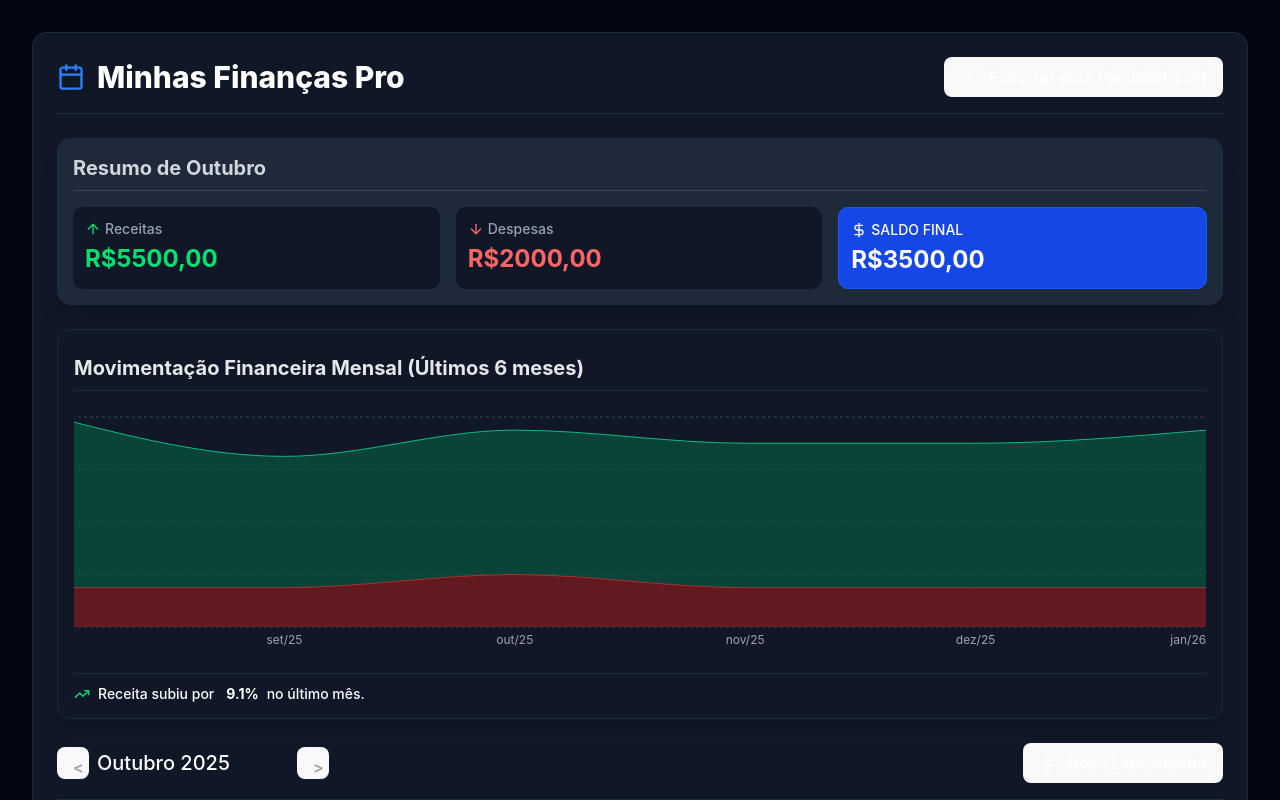
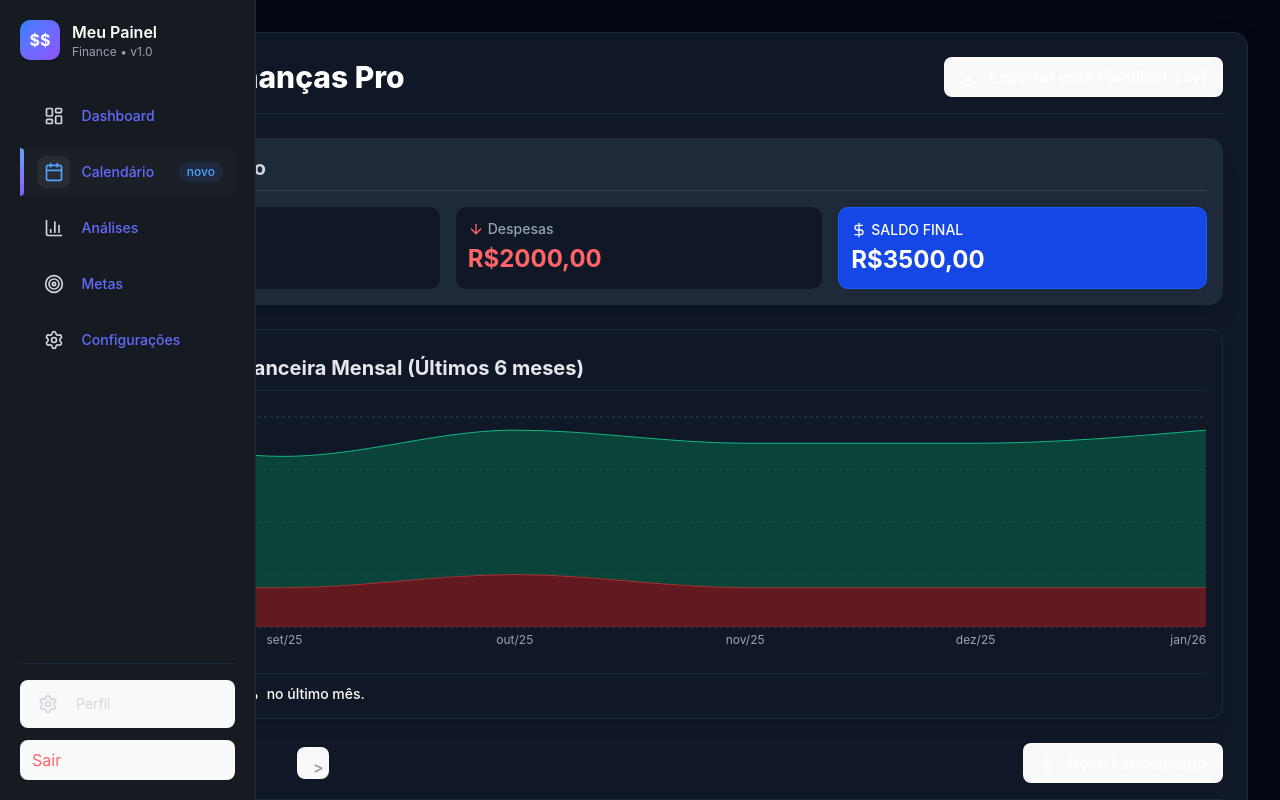
Before and after one commit to allansf29/expenses, a React (Vite) app: page /calendar in a window 1280 px wide. Shown: the top 800 px of the page. Built offline with nearby package versions, Linux system fonts and the light colour scheme.

Commit message:
Adicionando um sidebar no calendario.

```diff
--- a/src/components/Calendar.tsx
+++ b/src/components/Calendar.tsx
@@ -14,6 +14,7 @@ import {
 import { ptBR } from "date-fns/locale"
 import { Calendar as CalendarIcon, DollarSign, ArrowDown, ArrowUp, X, TrendingUp, Edit, Download } from 'lucide-react'
 import { AreaChart, Area, XAxis, YAxis, CartesianGrid, Tooltip, ResponsiveContainer } from 'recharts';
+import Sidebar from "./Sidebar";
 
 
 // --- 1. TIPAGEM E DADOS INICIAIS ---
@@ -114,6 +115,7 @@ const TotalSummary: React.FC<{ summary: MonthlySummary }> = ({ summary }) => {
 
   return (
     <div className="bg-gray-800 p-4 rounded-xl shadow-xl mb-6 text-white">
+      <Sidebar />
       <h2 className="text-xl font-bold mb-4 border-b border-gray-700 pb-2 text-gray-300">
         Resumo de {displayMonthName}
       </h2>
```
